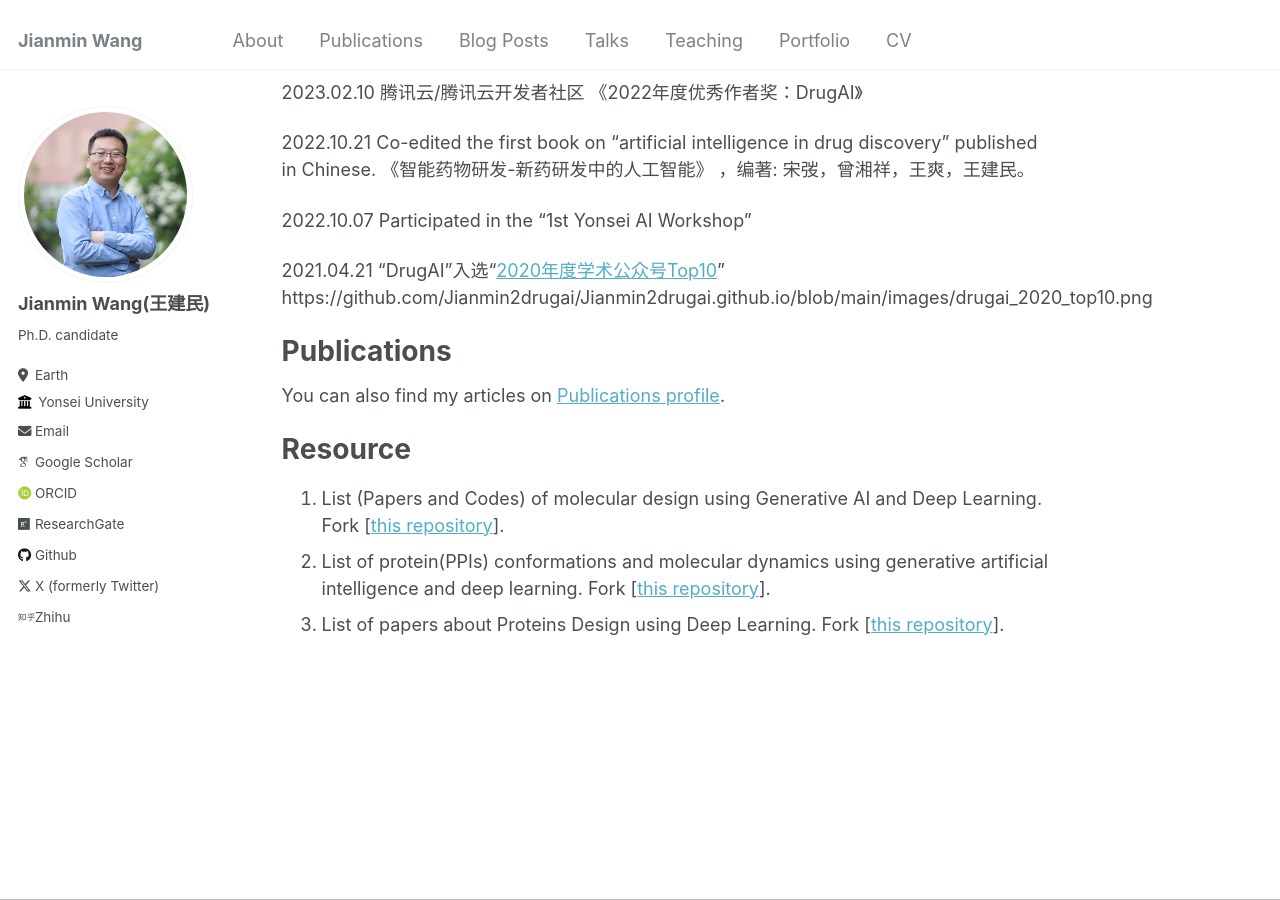
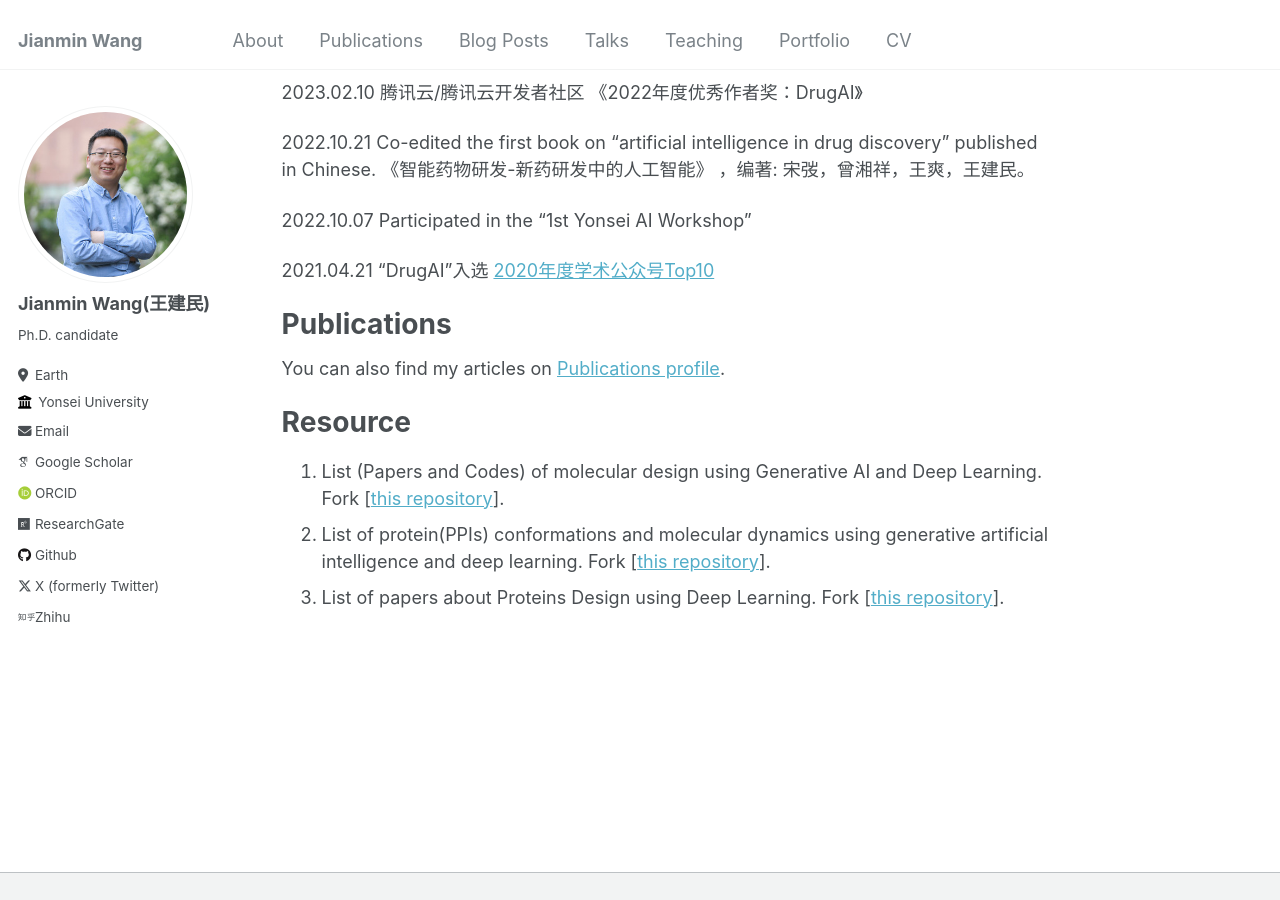
Before and after one commit to Jianmin2drugai/Jianmin2drugai.github.io, a Jekyll site: the page built from _pages/about.md, in a window 1280 px wide and 900 px high, scrolled down 666 px. Built offline with Jekyll 4.4.1, drawn with Linux system fonts in a browser that asks for light colours; some web fonts are replaced; some of the changed lines change nothing that is shown.

Commit message:
Update about.md

```diff
--- a/_pages/about.md
+++ b/_pages/about.md
@@ -25,8 +25,8 @@
 
 2022.10.07 Participated in the “1st Yonsei AI Workshop”
 
-2021.04.21 “DrugAI”入选“<a href="[https://www.yonsei.ac.kr/en_sc](https://github.com/jianmin2drugai.github.io/images/drugai_2020_top10.png/">2020年度学术公众号Top10</a>”
-https://github.com/Jianmin2drugai/Jianmin2drugai.github.io/blob/main/images/drugai_2020_top10.png
+2021.04.21 “DrugAI”入选 <a href="[https://www.yonsei.ac.kr/en_sc](https://github.com/jianmin2drugai.github.io/images/drugai_2020_top10.png/">2020年度学术公众号Top10</a>
+
 
 Publications
 ======
```
